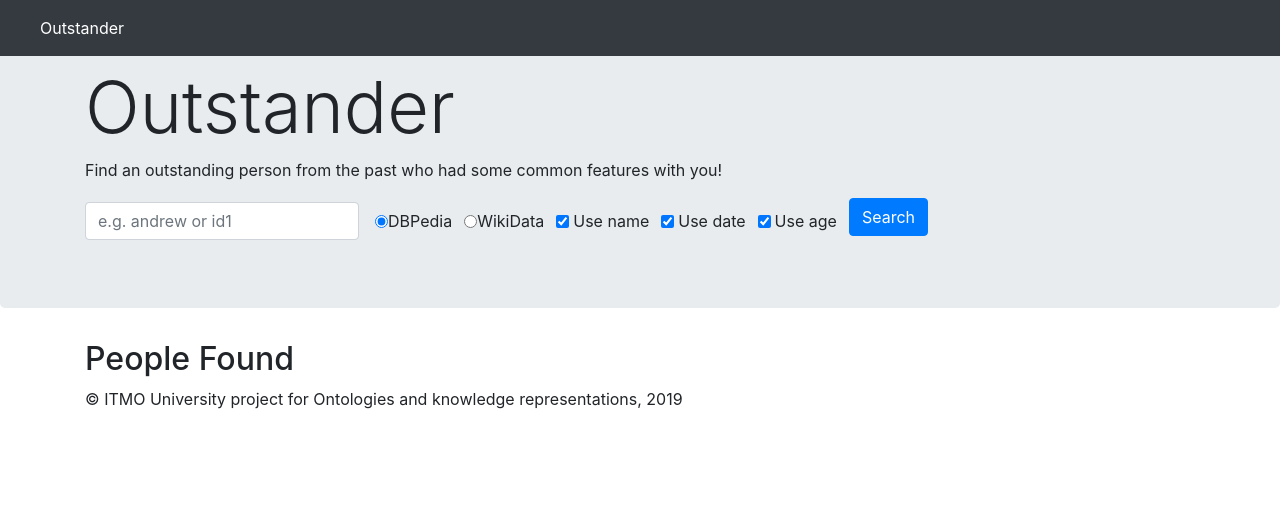
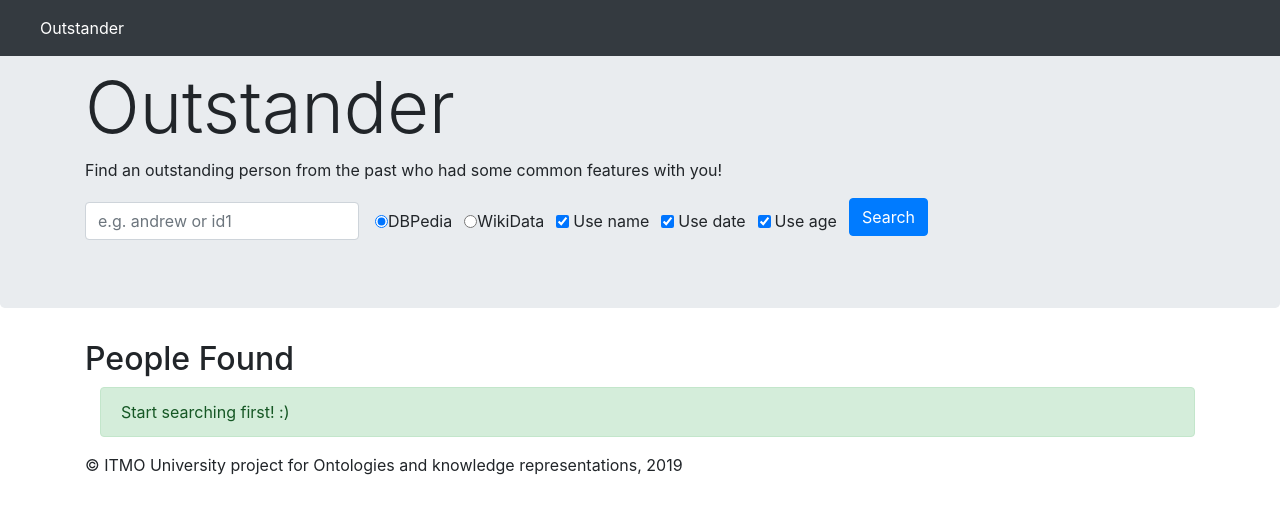
Before and after one commit to alexpulich/itmo-ontologies-project, a Flask app: page / in a window 1280 px wide. Shown: the top 514 px of the page. Run offline with Flask 2, Linux system fonts and the light colour scheme; some libraries are stand-ins or nearby versions.

Commit message:
markup fix

```diff
--- a/templates/index.html
+++ b/templates/index.html
@@ -70,6 +70,10 @@
                 <div class="col-12">
                     <div class="alert alert-warning">No data :(</div>
                 </div>
+                {% else %}
+                <div class="col-12">
+                    <div class="alert alert-success">Start searching first! :)</div>
+                </div>
             {% endif %}
         </div>
     </div>
```
